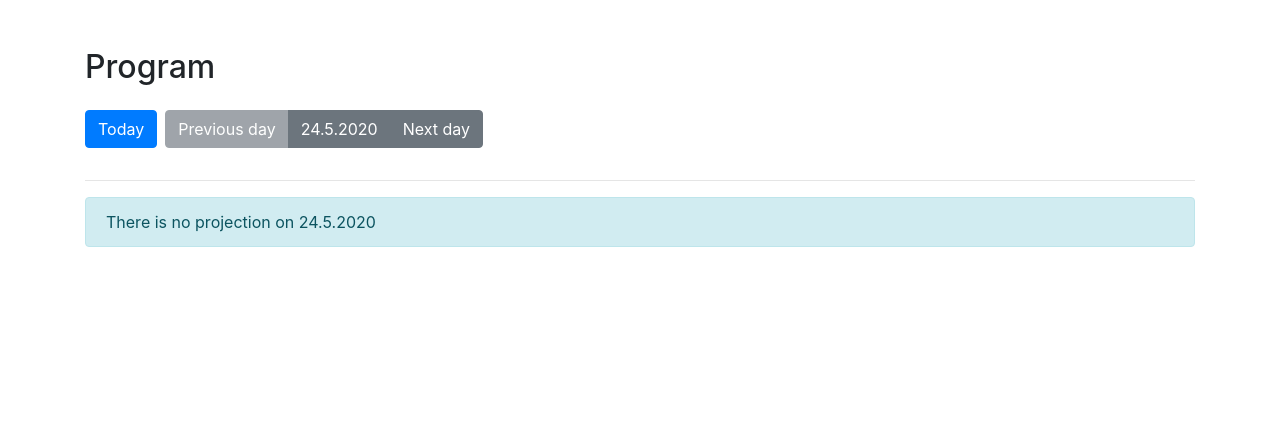
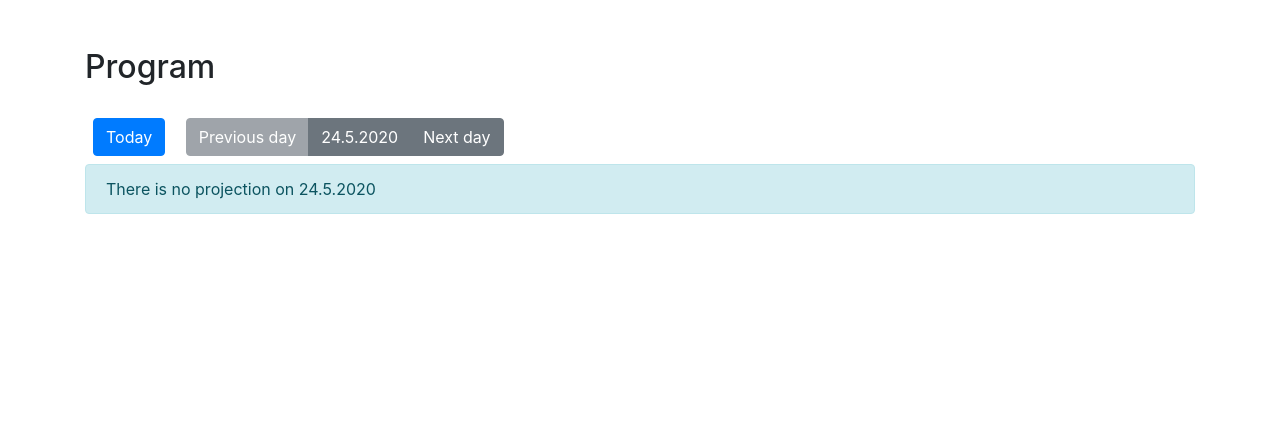
Before and after one commit to friedmannmartin/marvelous-movies, a PHP site: page /program/today in a window 1280 px wide. Shown: the part 56-477 px from the top of the page. Run offline with PHP 8.4, Linux system fonts and the light colour scheme; data comes from the database, SQL or seed files in the repository; a stand-in replaces the project's code that opens the database connection; some libraries are stand-ins or nearby versions.

Commit message:
Okomentování kódu

```diff
--- a/projections.php
+++ b/projections.php
@@ -8,6 +8,7 @@
         $date = $_GET['date'];
     }
 
+    /* Preparring days */
     $day = new DateTime($date);
     $previousDay = clone($day);
     $previousDay->modify('-1 day');
@@ -22,9 +23,8 @@
         ':date'=>$date.'%'
     ]);
 
+    /* $projectionTypes - List of all projection types */
     $projectionTypes = $projectionTypesQuery->fetchAll(PDO::FETCH_ASSOC);
-
-
 
     $pageTitle = 'Program';
 
@@ -35,18 +35,13 @@
     <div class="container-sm py-5">
         <h2 class="pb-3">Program</h2>
 
-        <?php if(@$authenticatedUser['admin']): ?>
-            <a href="./projection/new" class="btn btn-primary float-right">
-                Add projection
-            </a>
-        <?php endif ?>
-
-        <div class="btn-toolbar pb-3" role="toolbar">
-            <div class="btn-group mr-2">
+            <!-- Select day of program -->
+            <div class="btn-toolbar justify-content-between">
+                <div>
+                    <div class="btn-group m-2">
                         <a href="./program/today" class="btn btn-primary">Today</a>
                     </div>
-
-            <div class="btn-group mr-2">
+                    <div class="btn-group m-2">
                         <a href="./program/<?= $previousDay->format('Y-m-d') ?>"
                         class="btn btn-secondary <?= ($date > date('Y-m-d'))?: 'disabled" tabindex="-1" role="button" aria-disabled="true' ?>" >
                             Previous day
@@ -56,21 +51,33 @@
                     </div>
                 </div>
 
+                <?php if(@$authenticatedUser['admin']): ?>
+                <!-- Creating new projection -->
+                <a href="./projection/new" class="btn btn-primary m-2">
+                    Add projection
+                </a>
+            <?php endif ?>
+            </div>
+
+
         <?php if(empty($projectionTypes)): ?>
-            <hr>
+            <!-- Show if no projections found -->
             <div class="alert alert-info">
                 There is no projection on <?= $day->format('j.n.Y') ?>
             </div>
         <?php else: ?>
+            <!-- Show if projections found -->
+            <ul class="list-group list-group-flush">
             <?php foreach($projectionTypes as $projectionType): ?>
-                <hr>
+                <li class="list-group-item">
                     <h5>
                         <a class="text-dark" href="./movie/<?= htmlspecialchars($projectionType['url'])?>"><?= htmlspecialchars($projectionType['name'])?></a>
                         <span class="badge badge-danger"
                               data-toggle="tooltip"
                               data-placement="bottom"
                               data-html="true"
-                          title='<i class="fa fa-volume-up"></i> <?= htmlspecialchars($projectionType['language'])?><br><i class="fa fa-cc"></i> <?= ($projectionType['subtittles'] == '')? '<i class="fa fa-ban"></i>' : htmlspecialchars($projectionType['subtittles'])?>'>
+                              title='<i class="fa fa-volume-up"></i> <?= htmlspecialchars($projectionType['language'])?><br>
+                                     <i class="fa fa-cc"></i> <?= ($projectionType['subtittles'] == '')? '<i class="fa fa-ban"></i>' : htmlspecialchars($projectionType['subtittles'])?>'>
                             <?= $projectionType['language']?>
                         </span>
                         <?php if($projectionType['dimensions'] =='3D'): ?>
@@ -79,6 +86,7 @@
                     </h5>
 
                 <?php
+                    /* Getting list of projection of certain type */
                     $projectionsQuery=$db->prepare('SELECT projections.projection_id, datetime, capacity, capacity - COUNT(reservations.reservation_id) AS freeCapacity
                                                             FROM projections
                                                             JOIN movies ON projections.movie_id = movies.movie_id
@@ -97,7 +105,7 @@
                             ':subtittles'=>$projectionType['subtittles'],
                             ':dimensions'=>$projectionType['dimensions']
                         ]);
-
+                    /* $projections - list of projection of certain type */
                     $projections = $projectionsQuery->fetchAll(PDO::FETCH_ASSOC);
                 ?>
 
@@ -111,20 +119,19 @@
                             } else{
                                 $capacity = 'Capacity: '.$projection['capacity'].'<br>Booked: '.$projection['freeCapacity'];
                             }
-
-                            if(!empty($authenticatedUser)):
                     ?>
 
-                    <div class="btn-group">
-                        <a href="./projection/<?= $projection['projection_id']?>"
+                    <?php if(!empty($authenticatedUser)): ?>
+                    <!-- Show olny to authenticated users -->
+                    <div class="btn-group mb-2 ">
+                        <a href="./reservation/add/<?= $projection['projection_id']?>"
                            data-toggle="tooltip"
                            data-placement="bottom"
                            data-html="true"
                            title="<?= $capacity ?>"
-                           class="btn btn-outline-primary <?= ($time < $now || $projection['freeCapacity'] == '0')? 'disabled" tabindex="-1' : ''?>">
-                            <?= $time->format('G:i');?>
-                        </a>
+                           class="btn btn-outline-primary <?= ($time < $now || $projection['freeCapacity'] == '0')? 'disabled" tabindex="-1' : ''?>"><?= $time->format('G:i');?></a>
                         <?php if(@$authenticatedUser['admin']): ?>
+                        <!-- Button for editing projection -->
                         <a href="./projection/edit/<?= $projection['projection_id']?>"
                            class="btn btn-outline-secondary <?= ($time > $now)?: 'disabled" tabindex="-1" role="button" aria-disabled="true' ?>">
                            <i class="fa fa-edit"></i>
@@ -132,13 +139,16 @@
                         <?php endif ?>
                     </div>
                     <?php else: ?>
-                        <a class="btn btn-outline-primary disabled" tabindex="-1" role="button" aria-disabled="true">
+                        <!-- Show to unauthenticated users -->
+                        <a class="btn btn-outline-primary mb-2 disabled" tabindex="-1" role="button" aria-disabled="true">
                             <?= $time->format('G:i');?>
                         </a>
                     <?php endif ?>
 
                 <?php endforeach ?>
+                </li>
             <?php endforeach ?>
+            </ul>
         <?php endif ?>
 
     </div>
```
Lines whose indentation alone changed are shown as unchanged.
